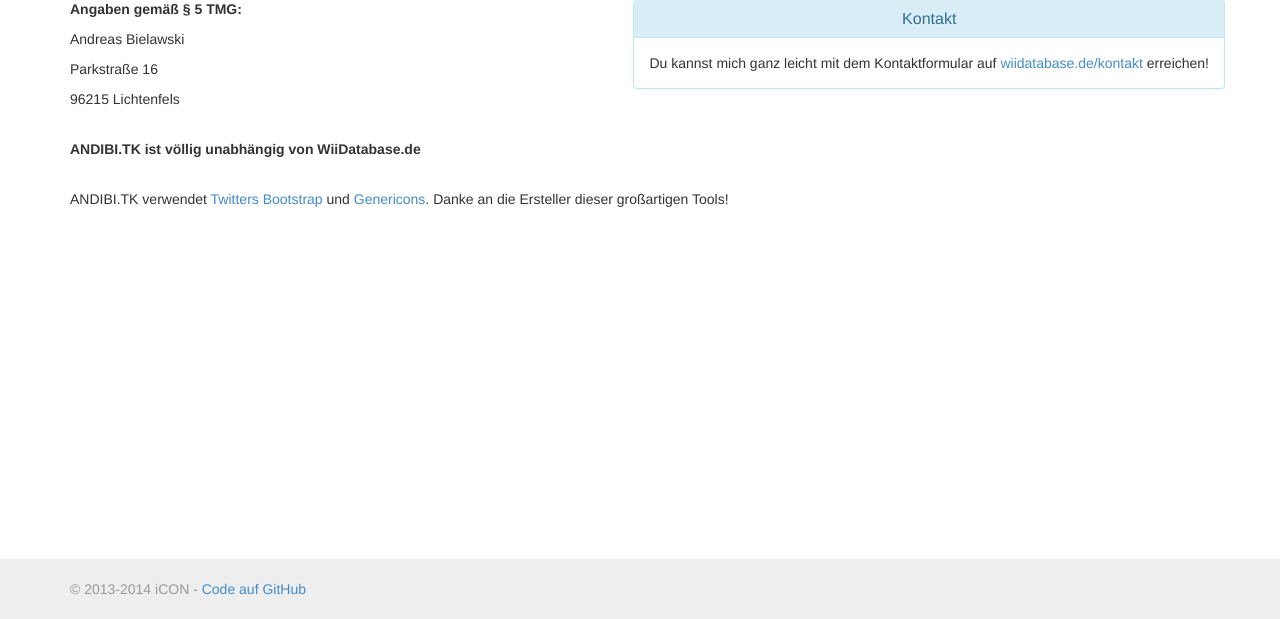
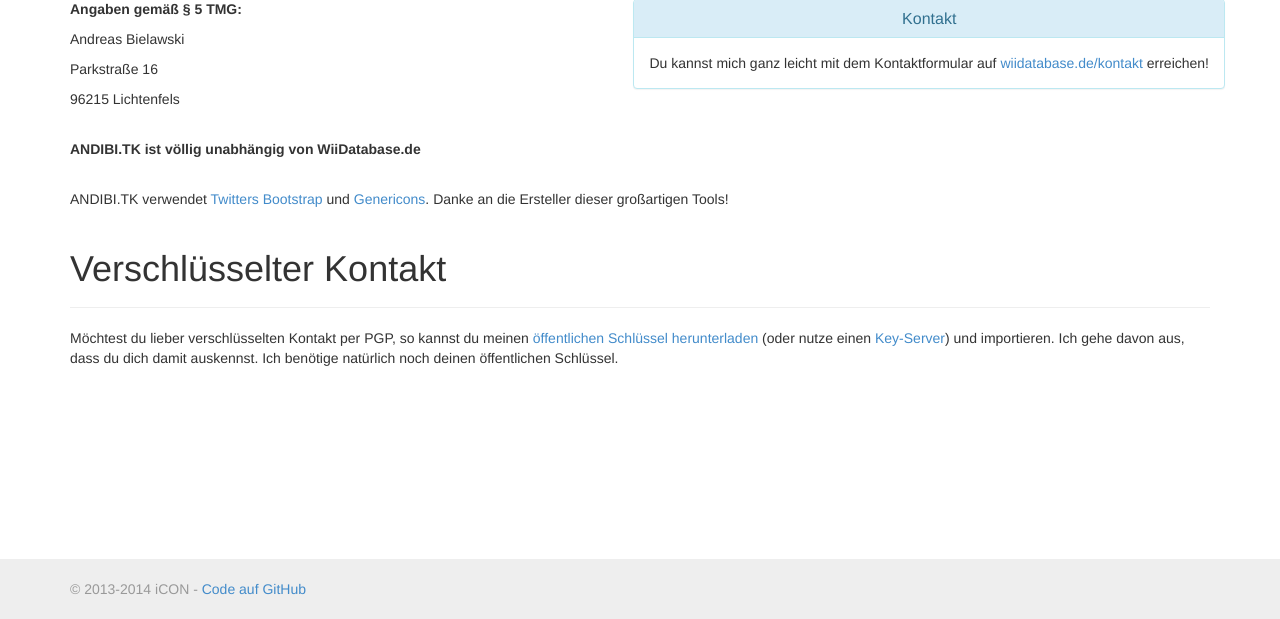
Before and after one commit to D3viloper/andibi.tk, a PHP site: page /contact.php in a window 1280 px wide. Shown: the part 181-800 px from the top of the page. Run offline with PHP 8.4, Linux system fonts and the light colour scheme; data that the repository does not hold is empty; some libraries are stand-ins or nearby versions.

Commit message:
added contact via gpg

```diff
--- a/pages/contact.php
+++ b/pages/contact.php
@@ -29,6 +29,11 @@ include("templates/navbar.php");
         <p><strong>ANDIBI.TK ist völlig unabhängig von WiiDatabase.de</strong></p><br>
         <p>ANDIBI.TK verwendet <a href="http://getbootstrap.com/">Twitters Bootstrap</a> und <a href="http://genericons.com/">Genericons</a>. Danke an die Ersteller dieser großartigen Tools!
 
+      <div class="page-header">
+        <h1>Verschlüsselter Kontakt</h1>
+      </div>
+        <p>Möchtest du lieber verschlüsselten Kontakt per PGP, so kannst du meinen <a href="dl/ANDIBI-GPG.asc">öffentlichen Schlüssel herunterladen</a> (oder nutze einen <a href="http://keyserver.ubuntu.com/pks/lookup?op=vindex&fingerprint=on&search=0x7B171F44A4FA956F" target="_blank">Key-Server</a>) und importieren. Ich gehe davon aus, dass du dich damit auskennst. Ich benötige natürlich noch deinen öffentlichen Schlüssel.</p>
+
 
 
 
```
Lines whose indentation alone changed are shown as unchanged.
